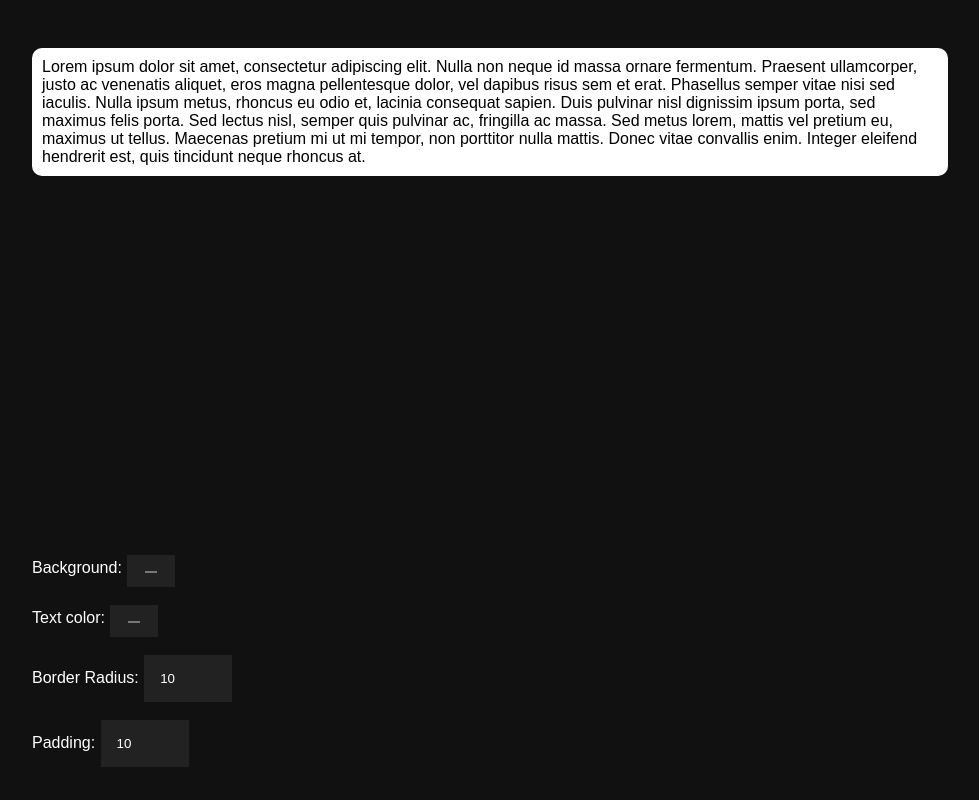
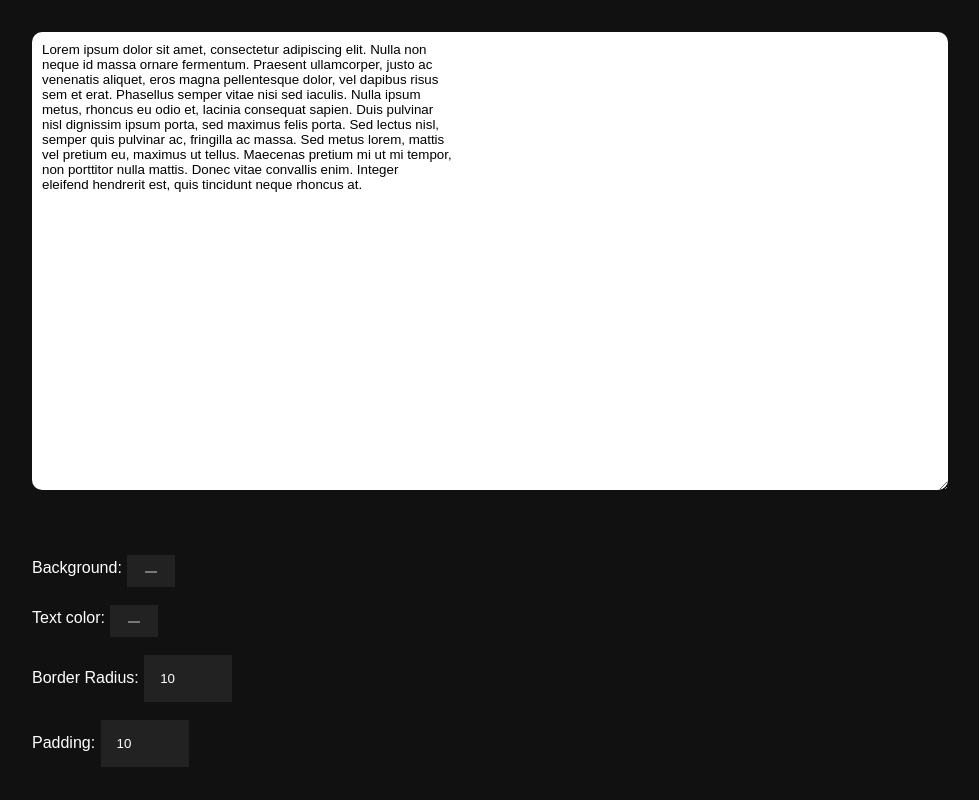
Before and after one commit to maxpatiiuk/eecs-448-lab-8, a website: page src/exercise-4/index.html in a window 1280 px wide. Shown: the whole page, without its empty margins (150-1129 px from the left). Drawn offline with Linux system fonts and the light colour scheme.

Commit message:
[Exercies 4] Make paragraph editable

```diff
--- a/src/exercise-4/index.html
+++ b/src/exercise-4/index.html
@@ -14,7 +14,7 @@
   <body>
     <main>
       <div id="content">
-        <p>
+        <textarea>
 Lorem ipsum dolor sit amet, consectetur adipiscing elit. Nulla non
 neque id massa ornare fermentum. Praesent ullamcorper, justo ac
 venenatis aliquet, eros magna pellentesque dolor, vel dapibus risus
@@ -25,7 +25,7 @@
 vel pretium eu, maximus ut tellus. Maecenas pretium mi ut mi tempor,
 non porttitor nulla mattis. Donec vitae convallis enim. Integer
 eleifend hendrerit est, quis tincidunt neque rhoncus at.
-        </p>
+        </textarea>
         <span class="spacer"></span>
         <form>
           <label>
@@ -48,8 +48,15 @@
             />
           </label>
           <label>
-            Padding: <input type="number" name="padding" min="0" max="200"
-            placeholder="px" value="10"
+            Padding:
+            <input
+              type="number"
+              name="padding"
+              min="0"
+              max="200"
+              placeholder="px"
+              value="10"
+            />
           </label>
         </form>
       </div>
--- a/src/exercise-4/script.js
+++ b/src/exercise-4/script.js
@@ -1,4 +1,4 @@
-const paragraph = document.getElementsByTagName('p')[0];
+const textarea = document.getElementsByTagName('textarea')[0];
 
 const inputs = Array.from(document.getElementsByTagName('input'));
 
@@ -21,7 +21,7 @@ const handleChange = () =>
     .map((input) => [input.name, input.value])
     .map(([name, value]) => [name, (mapper[name] ?? defaultMapper)(value)])
     .forEach(([name, value]) => {
-      paragraph.style[name] = value;
+      textarea.style[name] = value;
     });
 
 handleChange();
--- a/src/exercise-4/styles.css
+++ b/src/exercise-4/styles.css
@@ -8,11 +8,16 @@ main {
   display: flex;
   flex-direction: column;
   height: 100%;
+  row-gap: 2rem;
 }
 
-p {
-  transition: 0.5s;
+textarea {
+  transition: color, background, fontSize, 0.5s;
   width: 70vw;
+  height: 100%;
+  resize: vertical;
+  font-family: sans-serif;
+  border: none;
 }
 
 form {
```
Lines whose indentation alone changed are shown as unchanged.
